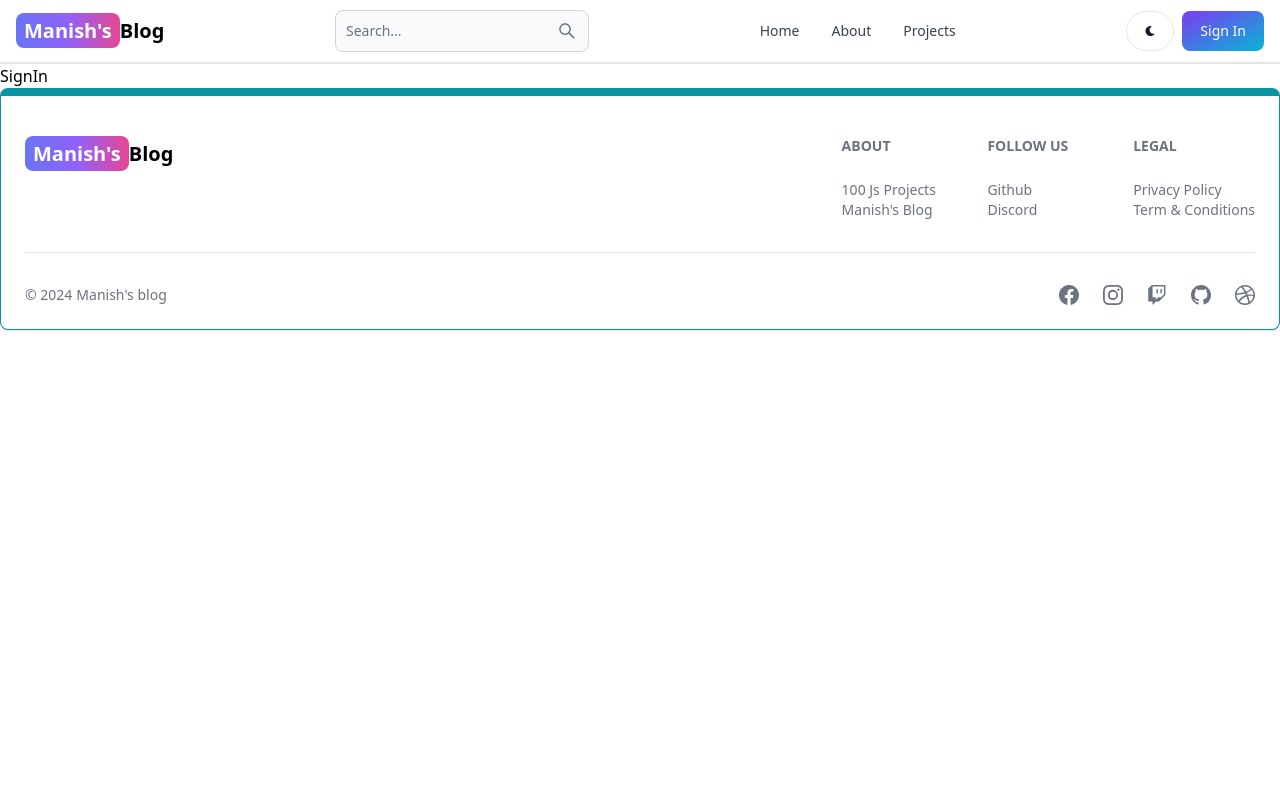
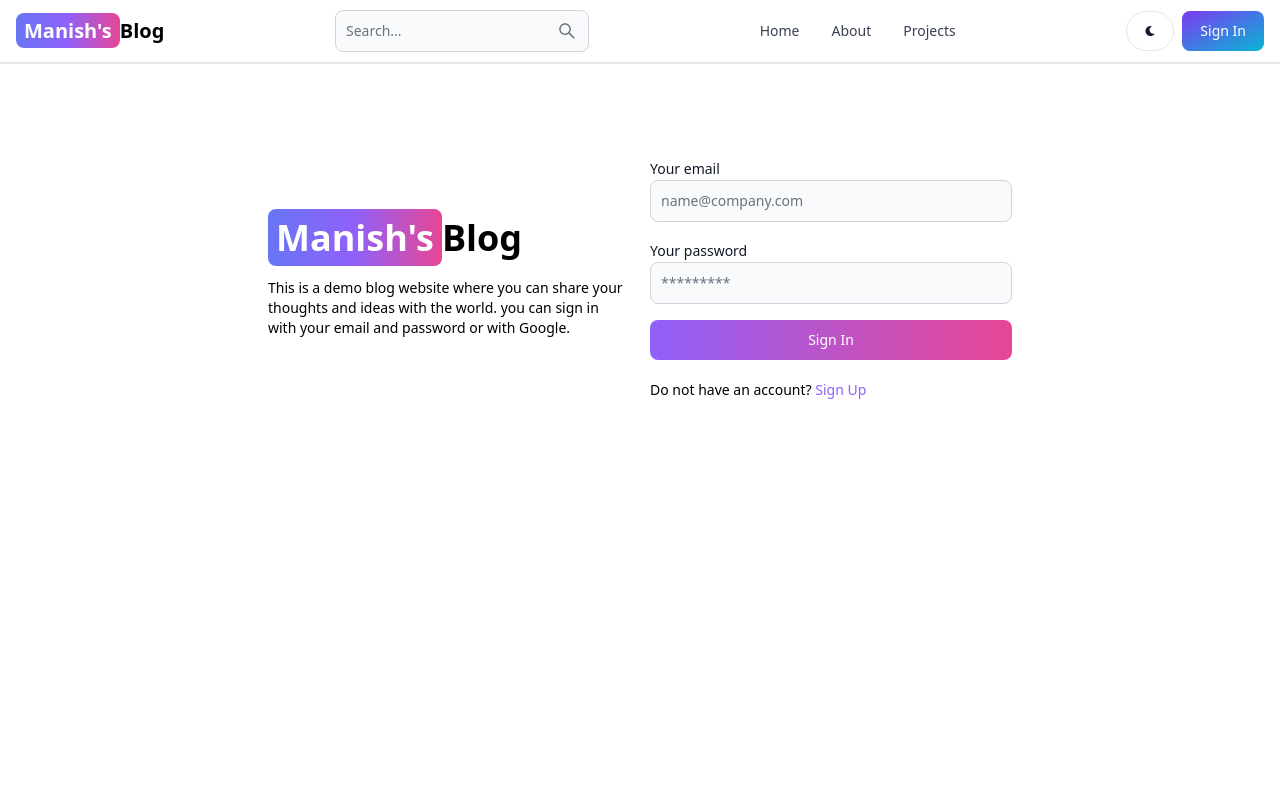
Before and after one commit to Manish989927/mern-blog, a React (Vite) app in the folder client/: page /sign-in in a window 1280 px wide. Shown: the top 800 px of the page. Built offline with nearby package versions, Linux system fonts and the light colour scheme.

Commit message:
complete signin page functionality

```diff
--- a/client/src/pages/SignIn.jsx
+++ b/client/src/pages/SignIn.jsx
@@ -1,7 +1,120 @@
-import React from 'react'
+import React from "react";
+import { Link ,useNavigate} from "react-router-dom";
+import { useState } from "react";
+import { Alert, Label, Spinner, TextInput } from "flowbite-react";
+import { Button } from "flowbite-react";
 
 export default function SignIn() {
+  const [formData, setFormData] = useState({});
+  const [errorMessage, setErrorMessage] = useState(null); // Fixed: Set initial value to null
+  const [loading, setLoading] = useState(false);
+  const navigate = useNavigate();
+
+  const handleChange = (e) => {
+    setFormData({ ...formData, [e.target.id]: e.target.value.trim() });
+    console.log(formData);
+  };
+
+  const handleSubmit = async (e) => {
+    e.preventDefault();
+    if (!formData.email || !formData.password) {
+      // Fixed: Return early with correct error message
+      return setErrorMessage('Please fill out all fields');
+    }
+
+    try {
+      setLoading(true);
+      setErrorMessage(null);
+      const res = await fetch("/api/auth/signin", {
+        method: "POST",
+        headers: { "Content-Type": "application/json" },
+        body: JSON.stringify(formData),
+      });
+
+      const data = await res.json();
+      if(data.success==false){
+        setLoading(false);
+        return setErrorMessage(data.message);
+      }
+
+      // console.log(formData);
+      setLoading(false);
+      if(res.ok){
+        navigate('/');
+      }
+    } catch (error) {
+      setErrorMessage(error.message);
+      setLoading(false);
+    }
+  };
+
   return (
-    <div>SignIn</div>
-  )
+    <div className="min-h-screen mt-20">
+      <div className="flex p-3 max-w-3xl mx-auto flex-col md:flex-row md:items-center gap-5">
+        {/* left side */}
+        <div className="flex-1">
+          <Link to="/" className="font-semibold dark:text-white text-4xl">
+            <span className="px-2 py-1 bg-gradient-to-r from-indigo-500 via-purple-500 to-pink-500 rounded-lg text-white">
+              Manish's
+            </span>
+            Blog
+          </Link>
+          <p className="text-sm mt-5">
+            This is a demo blog website where you can share your thoughts and
+            ideas with the world. you can sign in with your email and password
+            or with Google.
+          </p>
+        </div>
+
+        {/* right side div */}
+        <div className="flex-1">
+          <form className="flex flex-col gap-4" onSubmit={handleSubmit}>
+            <div>
+              <Label value="Your email" />
+              <TextInput
+                type="email"
+                placeholder="name@company.com"
+                id="email"
+                onChange={handleChange}
+              />
+            </div>
+            <div>
+              <Label value="Your password" />
+              <TextInput
+                type="password"
+                placeholder="*********"
+                id="password"
+                onChange={handleChange}
+              />
+            </div>
+            <Button gradientDuoTone="purpleToPink" type="submit" disabled={loading}>
+              {
+                loading ? (
+                  <>
+                  <Spinner size='sm'/>
+                  <span className="pl-3">Loading...</span>
+                  </>
+                ):(
+                  'Sign In'
+                )
+              }
+            </Button>
+          </form>
+          <div className="flex gap-2 text-sm mt-5">
+            <p className="">
+              Do not have an account?{" "}
+              <Link to="/sign-up" className="text-purple-500">
+                Sign Up
+              </Link>
+            </p>
+          </div>
+          {errorMessage && (
+            <Alert className='mt-5' color='red'>
+              {errorMessage} {/* Fixed: Display the error message */}
+            </Alert>
+          )}
+        </div>
+      </div>
+    </div>
+  );
 }
```
